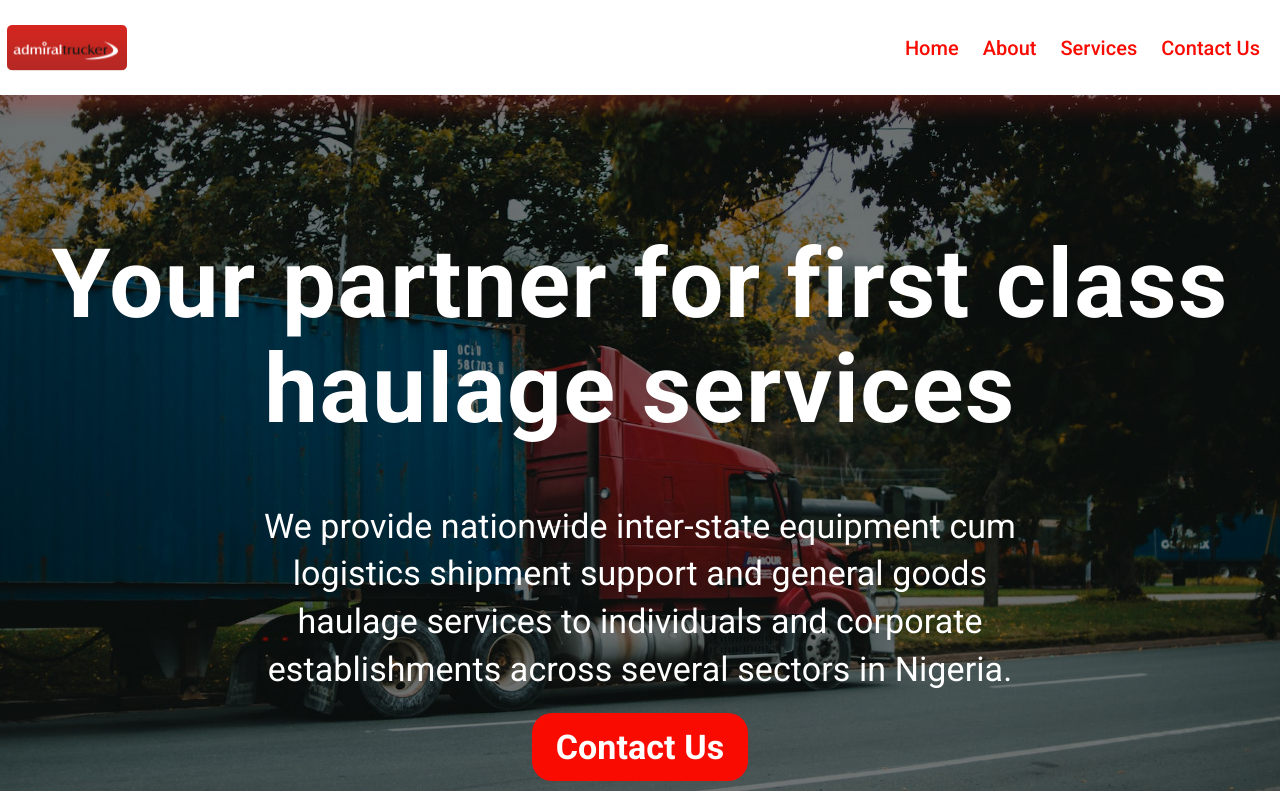
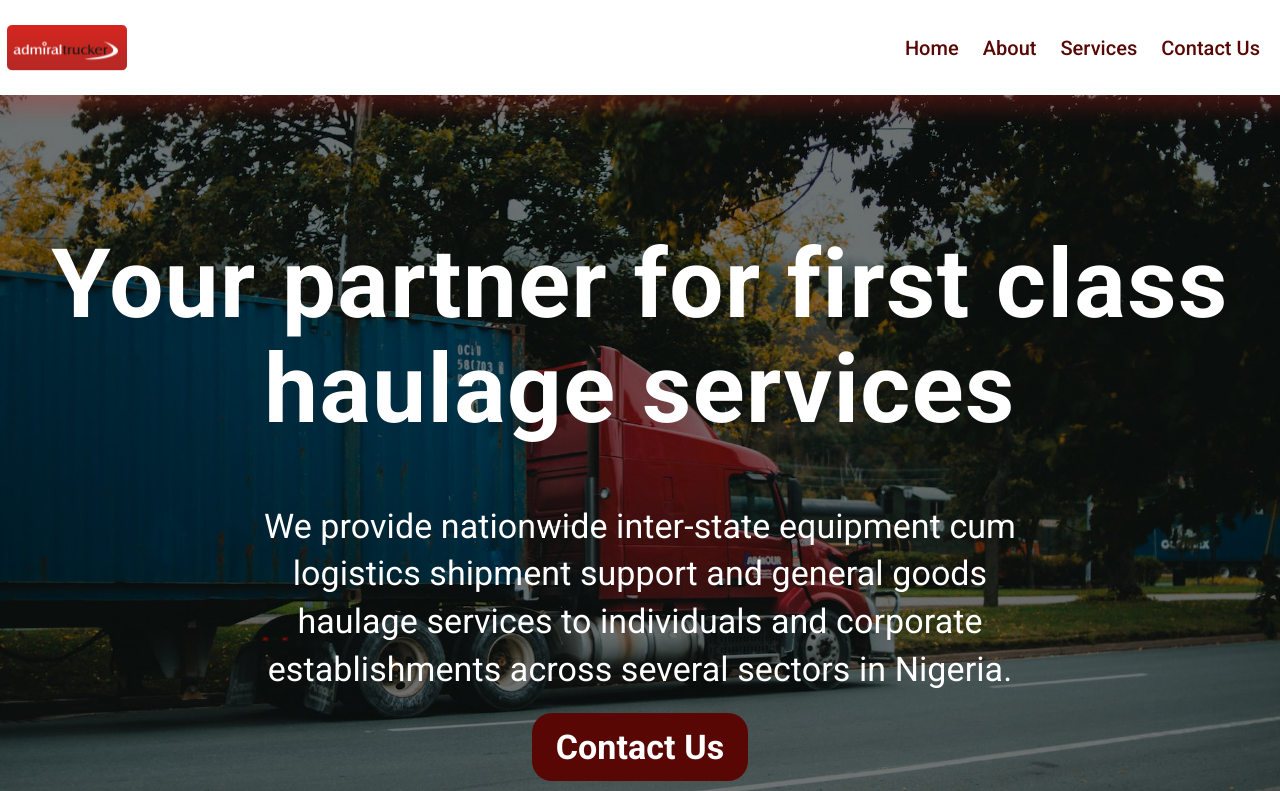
Before and after one commit to VictorAdeB/containers-admiral-trucking, a React (Create React App) app: page / in a window 1280 px wide. Shown: the top 791 px of the page. Built offline with nearby package versions, Linux system fonts and the light colour scheme.

Commit message:
new buods

```diff
--- a/src/App.css
+++ b/src/App.css
@@ -5,7 +5,7 @@
   --app-background: rgba(255, 255, 255, 1);
   --black: rgba(28, 28, 28, 1);
   /* --brand: rgba(209, 38, 31, 1); */
-  --brand: rgb(249, 11, 2);
+  --brand: rgb(88, 7, 4);
   --neutral: rgba(255, 255, 255, 1);
   --neutral-ash: rgba(246, 246, 246, 1);
   --light-red: 4px -1px 17px 15px rgba(209, 38, 31, 0.25);
```
Also changed, not shown: 6 other files (tests, documents, lock files or other folders).
